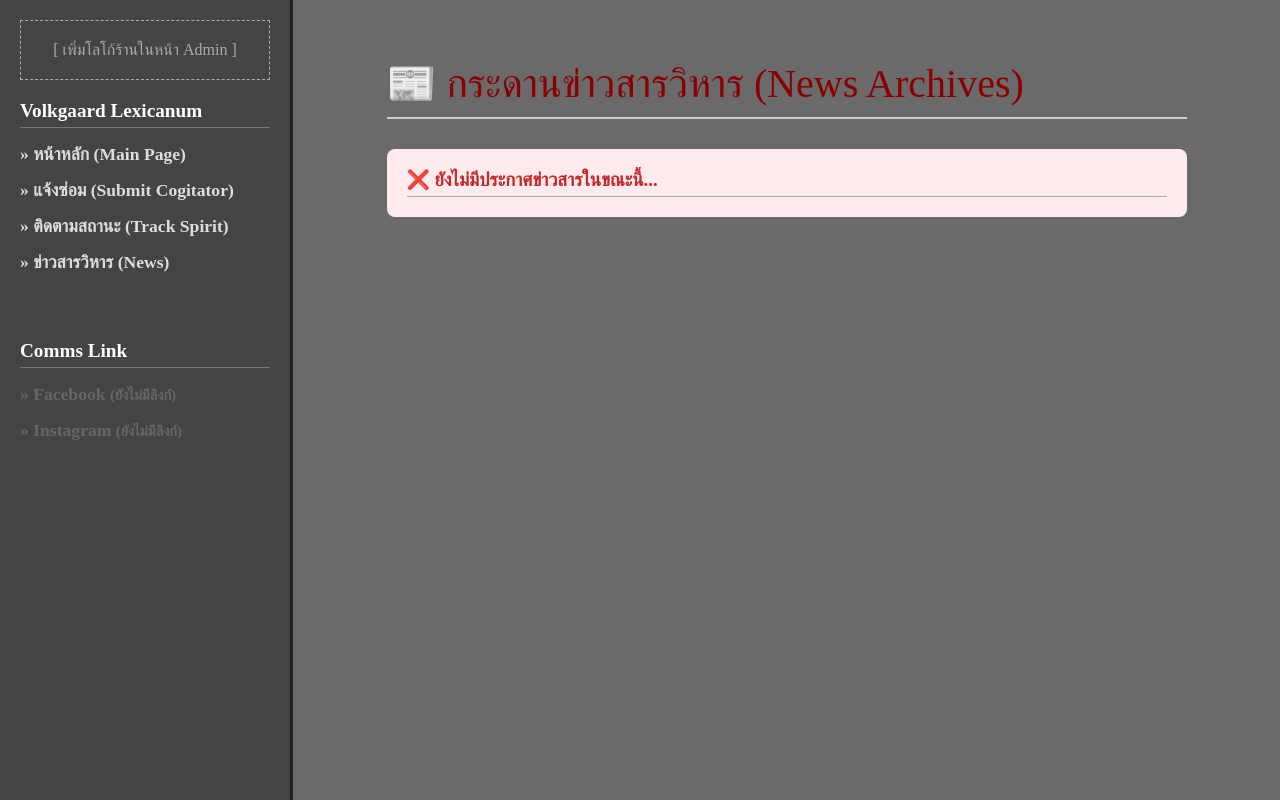
After one commit to VolkRawinUR/my-portfolio, a Django app: page /news/ in a window 1280 px wide. The commit adds this page. Run offline with Django 5.2, Linux system fonts and the light colour scheme; data that the repository does not hold is empty.

Commit message:
Phase 3: Complete Track Spirit & News System

```diff
--- a/core/templates/index.html
+++ b/core/templates/index.html
@@ -79,6 +79,7 @@
         <a href="/">» หน้าหลัก (Main Page)</a>
         <a href="{% url 'create_ticket' %}">» แจ้งซ่อม (Submit Cogitator)</a>
         <a href="{% url 'track_ticket' %}">» ติดตามสถานะ (Track Spirit)</a>
+        <a href="{% url 'news_page' %}">» ข่าวสารวิหาร (News)</a>
 
         <br><br>
        <h2>Comms Link</h2>
@@ -96,6 +97,7 @@
     </div>
 
     <div class="content">
+        {% block content %}
         <div class="wiki-box">
             <h1>{{ profile.site_title }}</h1>
 
@@ -136,9 +138,10 @@
                 {% endif %}
             </div>
 
+
             <div style="clear: both;"></div>
         </div>
-    </div>
+    {% endblock %} </div>
 
 </body>
 </html>
--- /dev/null
+++ b/core/templates/news.html
@@ -0,0 +1,42 @@
+{% extends 'index.html' %} {% block content %}
+<div style="max-width: 800px; margin: 0 auto; padding: 20px;">
+
+    <h1 style="color: #8b0000; border-bottom: 2px solid #ccc; padding-bottom: 10px; margin-bottom: 30px;">
+        📰 กระดานข่าวสารวิหาร (News Archives)
+    </h1>
+
+    {% if news_list %}
+        {% for news in news_list %}
+            <div style="background-color: #f8f9fa; padding: 25px; margin-bottom: 40px; border-radius: 8px; border-left: 5px solid #4CAF50; box-shadow: 2px 2px 10px rgba(0,0,0,0.1);">
+
+                <h2 style="margin-top: 0; color: #333;">{{ news.title }}</h2>
+                <p style="color: #777; font-size: 0.9em; margin-bottom: 20px; border-bottom: 1px dashed #ddd; padding-bottom: 10px;">
+                    ⏳ ประกาศเมื่อ: {{ news.created_at|date:"d M Y, H:i" }}
+                </p>
+
+                {% if news.image %}
+                    <div style="margin-bottom: 20px; text-align: center;">
+                        <img src="{{ news.image.url }}" alt="{{ news.title }}" style="max-width: 100%; max-height: 400px; border-radius: 5px; box-shadow: 1px 1px 5px rgba(0,0,0,0.2);">
+                    </div>
+                {% endif %}
+
+                {% if news.video_url %}
+                    <div style="margin-bottom: 20px; text-align: center;">
+                        <iframe width="100%" height="400" src="{{ news.video_url }}" frameborder="0" allow="accelerometer; autoplay; clipboard-write; encrypted-media; gyroscope; picture-in-picture" allowfullscreen style="border-radius: 5px; box-shadow: 1px 1px 5px rgba(0,0,0,0.2);"></iframe>
+                    </div>
+                {% endif %}
+
+                <div style="line-height: 1.6; color: #444; font-size: 1.1em;">
+                    {{ news.content|linebreaksbr }}
+                </div>
+
+            </div>
+        {% endfor %}
+    {% else %}
+        <div style="padding: 20px; background-color: #ffebee; border-radius: 8px; color: #c62828;">
+            <h3 style="margin: 0;">❌ ยังไม่มีประกาศข่าวสารในขณะนี้...</h3>
+        </div>
+    {% endif %}
+
+</div>
+{% endblock %}
--- a/core/urls.py
+++ b/core/urls.py
@@ -3,4 +3,7 @@ from . import views
 
 urlpatterns = [
     path('', views.home, name='home'),
+
+    # --- เส้นทางใหม่สำหรับหน้าข่าวสาร ---
+    path('news/', views.news_page, name='news_page'),
 ]
--- a/core/views.py
+++ b/core/views.py
@@ -1,7 +1,25 @@
 from django.shortcuts import render
-from .models import UserProfile
+from .models import UserProfile, News  # <--- อย่าลืมเพิ่ม News ตรงนี้นะครับ
 
-def home(request):
-    # ดึงข้อมูลโปรไฟล์อันแรกจากฐานข้อมูลมาใช้งาน
+def home(request): # (ชื่อฟังก์ชันของคุณอาจจะเป็น home หรือ index)
     profile = UserProfile.objects.first()
-    return render(request, 'index.html', {'profile': profile})
+
+    # สั่งให้ดึงข่าวสารที่ตั้งค่า "เผยแพร่ (is_published=True)" มาโชว์ (เอาแค่ 5 ข่าวล่าสุด)
+    news_list = News.objects.filter(is_published=True).order_by('-created_at')[:5]
+
+    # หิ้ว news_list ใส่กระเป๋า (context) ส่งไปให้หน้าเว็บด้วย
+    context = {
+        'profile': profile,
+        'news_list': news_list,  # <--- เพิ่มบรรทัดนี้
+    }
+    return render(request, 'index.html', context) # (ชื่อไฟล์อาจจะเป็น core/index.html)
+
+def news_page(request):
+    # ดึงข่าวทั้งหมดที่ตั้งว่าเผยแพร่ เรียงจากใหม่ไปเก่า
+    news_list = News.objects.filter(is_published=True).order_by('-created_at')
+
+    context = {
+        'news_list': news_list,
+    }
+    # สั่งให้ไปเปิดหน้า news.html
+    return render(request, 'news.html', context)
--- a/sanctum/urls.py
+++ b/sanctum/urls.py
@@ -2,9 +2,12 @@ from django.urls import path
 from . import views
 
 urlpatterns = [
-    # ลิงก์สำหรับหน้าฟอร์มแจ้งซ่อม
-    path('repair/', views.create_ticket, name='create_ticket'),
-    # ลิงก์สำหรับหน้าแจ้งเตือนเมื่อบันทึกสำเร็จ
-    path('track/', views.track_ticket, name='track_ticket'),
-    path('repair/success/', views.ticket_success, name='ticket_success'),
+    # ถนนสายที่ 1: หน้าสร้างตั๋วแจ้งซ่อม
+    path('create-ticket/', views.create_ticket, name='create_ticket'),
+
+    # ถนนสายที่ 2: หน้ารับเรื่องสำเร็จ (พร้อมโชว์เลขตั๋ว)
+    path('success/<int:ticket_id>/', views.ticket_success, name='ticket_success'),
+
+    # ถนนสายที่ 3: หน้าติดตามสถานะ
+    path('track-ticket/', views.track_ticket, name='track_ticket'),
 ]
```
Also changed, not shown: core/admin.py (+15 -1 lines), core/models.py (+20 -1 lines), sanctum/admin.py (+22 -2 lines), sanctum/templates/sanctum/success.html (+10 -2 lines), sanctum/templates/sanctum/track_ticket.html (+26 -27 lines), sanctum/views.py (+7 -4 lines), core/migrations/0005_news.py (added), core/migrations/0006_news_image_news_video_url.py (added).
